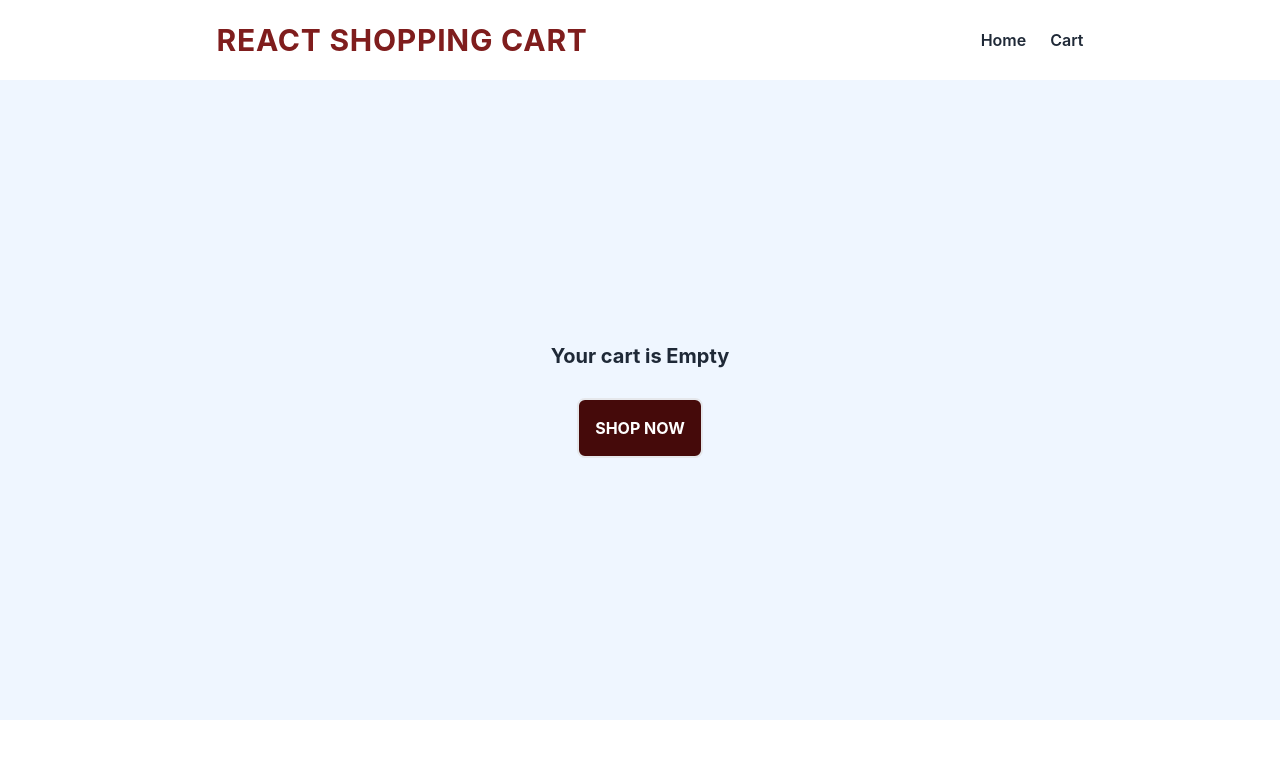
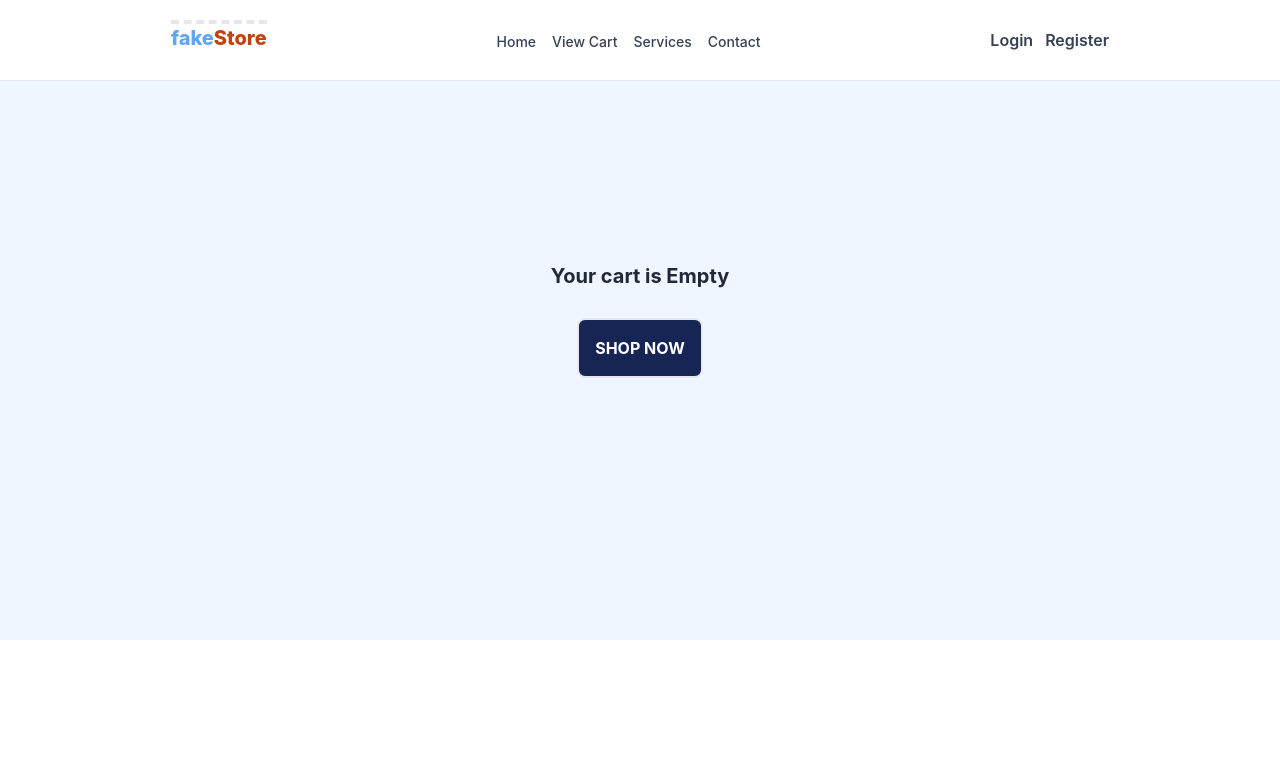
Before and after one commit to al-rasels/fake-shop-react-js-app, a React (Create React App) app: page /cart in a window 1280 px wide. Shown: the top 758 px of the page. Built offline with nearby package versions, Linux system fonts and the light colour scheme.

Commit message:
navbar styleing 1.10

```diff
--- a/src/components/cart-tile/index.jsx
+++ b/src/components/cart-tile/index.jsx
@@ -30,7 +30,7 @@ function CartTile({ cartItem }) {
         <div>
           <button
             onClick={handleRemoveFromCart}
-            className="text-white bg-red-700 hover:bg-red-800 focus:outline-none focus:ring-4 focus:ring-red-300 font-medium rounded-full text-sm px-5 py-2.5 text-center me-2 mb-2 dark:bg-red-600 dark:hover:bg-red-700 dark:focus:ring-red-900">
+            className="text-white bg-blue-700 hover:bg-blue-400 focus:outline-none focus:ring-4 focus:ring-red-300 font-medium rounded-full text-sm px-5 py-2.5 text-center me-2 mb-2 dark:bg-red-600 dark:hover:bg-red-700 dark:focus:ring-red-900">
             Remove
           </button>
         </div>
--- a/src/components/header/index.jsx
+++ b/src/components/header/index.jsx
@@ -3,22 +3,50 @@ import { Link } from "react-router-dom";
 function Header() {
   return (
     <div>
-      <nav className="flex items-center bg-white justify-around h-20 mx-auto">
-        <Link to={"/"}>
-          <div className="ml-5">
-            <h1 className="text-red-900 font-bold text-xl sm:text-2xl md:text-3xl cursor-pointer tracking-wide">
-              REACT SHOPPING CART
-            </h1>
+      <nav className="fixed top-0 left-0 z-20 w-full border-b border-gray-200 bg-white py-3 px-6 sm:px-4">
+        <div className="container mx-auto flex max-w-6xl flex-wrap items-center justify-around">
+          <div>
+          <Link to={"/"}>
+          <div className="flex">
+           <span className="text-blue-400 font-extrabold text-xl border-t-4 border-dashed  pb-2">fake<span className="text-orange-700">Store</span></span>
           </div>
         </Link>
-        <ul className="flex list-none items-center space-x-6 text-gray-800 font-semibold">
-          <Link to={"/"}>
-            <li className="cursor-pointer">Home</li>
-          </Link>
-          <Link to={"/cart"}>
-            <li className="cursor-pointer">Cart</li>
-          </Link>
+        </div>
+        <div>
+        <ul
+          class="mt-4 flex flex-col rounded-lg border border-gray-100 bg-gray-50 p-4 md:mt-0 md:flex-row md:space-x-8 md:border-0 md:bg-white md:text-sm md:font-medium">
+          <li>
+            <div className="flex justify-center gap-4 align-middle mt-1">
+            <Link to={"/"}>
+            <a href="#"
+              class="block rounded py-2 pl-3 pr-4 text-gray-700 hover:bg-gray-100 md:p-0 md:hover:bg-transparent md:hover:text-blue-700"
+              aria-current="page">Home</a>
+              </Link>
+
+              <Link to={"/cart"}>
+            <a href="#"
+              class="block rounded py-2 pl-3 pr-4 text-gray-700 hover:bg-gray-100 md:p-0 md:hover:bg-transparent md:hover:text-blue-700">View Cart</a>
+              </Link>
+              <Link to={"/cart"}>
+            <a href="#"
+              class="block rounded py-2 pl-3 pr-4 text-gray-700 hover:bg-gray-100 md:p-0 md:hover:bg-transparent md:hover:text-blue-700">Services</a>
+              </Link>
+              <Link to={"/cart"}>
+            <a href="#"
+              class="block rounded py-2 pl-3 pr-4 text-gray-700 hover:bg-gray-100 md:p-0 md:hover:bg-transparent md:hover:text-blue-700">Contact</a>
+              </Link>
+            </div>
+          </li>
         </ul>
+        </div>
+        <div className="flex gap-3">
+        <a href="#"
+              class="block rounded py-2 pl-3 pr-4 text-gray-700 font-semibold hover:bg-gray-100 md:p-0 md:hover:bg-transparent md:hover:text-blue-700">Login</a>
+        <a href="#"
+              class="block rounded py-2 pl-3 pr-4 font-semibold text-gray-700 hover:bg-gray-100 md:p-0 md:hover:bg-transparent md:hover:text-blue-700">Register</a>
+            </div>
+
+        </div>
       </nav>
     </div>
   );
--- a/src/components/product-tile/index.jsx
+++ b/src/components/product-tile/index.jsx
@@ -29,7 +29,7 @@ function ProductTile({ product }) {
                 ? handleRemoveFromCart
                 : handleAddToCart
             }
-            className="bg-red-950 text-white border-2 rounded-lg font-bold p-4">
+            className="bg-blue-500 text-white border-2 rounded- font-bold p-4">
             {cart.some((item) => item.id === product.id)
               ? "Remove from Cart"
               : "Add to Cart"}
--- a/src/pages/cart.jsx
+++ b/src/pages/cart.jsx
@@ -23,7 +23,7 @@ function Cart() {
           </div>
           <div className="w-[300px]">
             <div className="flex flex-col justify-center items-end p-5 space-y-5 mt-14">
-              <h1 className="text-red-800 text-lg font-bold">
+              <h1 className="text-blue-800 text-lg font-bold">
                 Your Cart Summery
               </h1>
               <p>
@@ -51,7 +51,7 @@ function Cart() {
             Your cart is Empty
           </h1>
           <Link to={"/"}>
-            <button className="bg-red-950 text-white border-2 rounded-lg font-bold p-4 mt-5">
+            <button className="bg-blue-950 text-white border-2 rounded-lg font-bold p-4 mt-5">
               SHOP NOW
             </button>
           </Link>
```
Also changed, not shown: public/logo.PNG (added).
